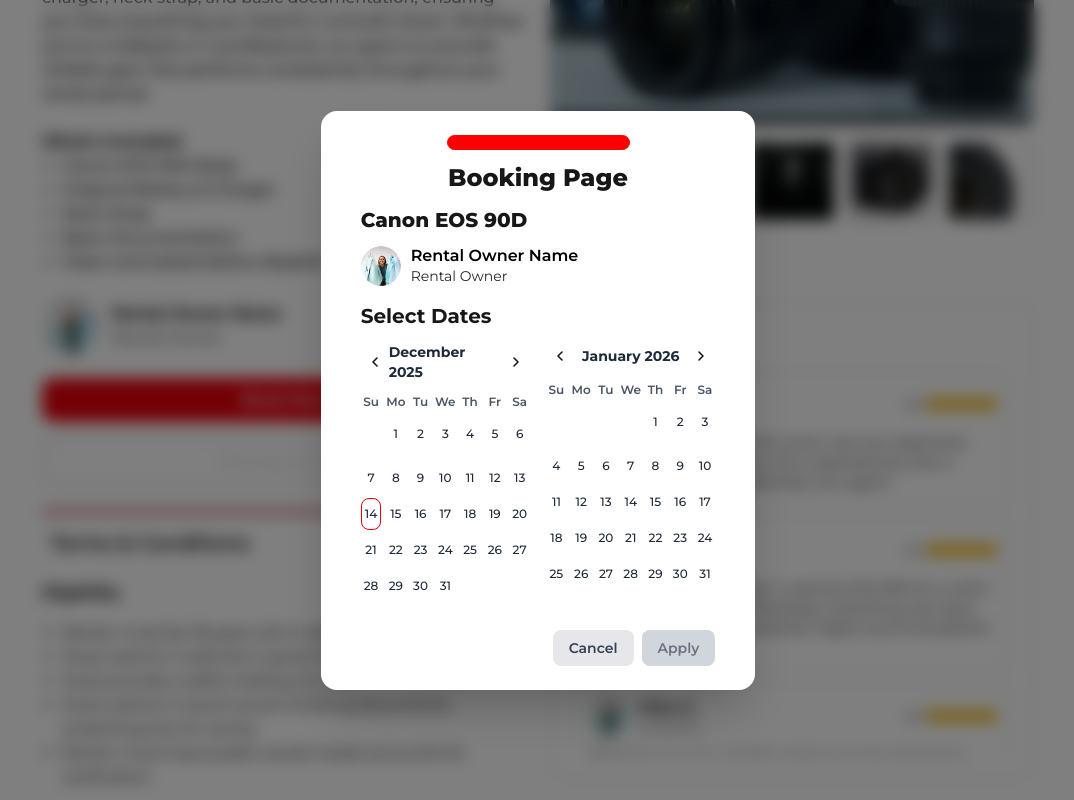
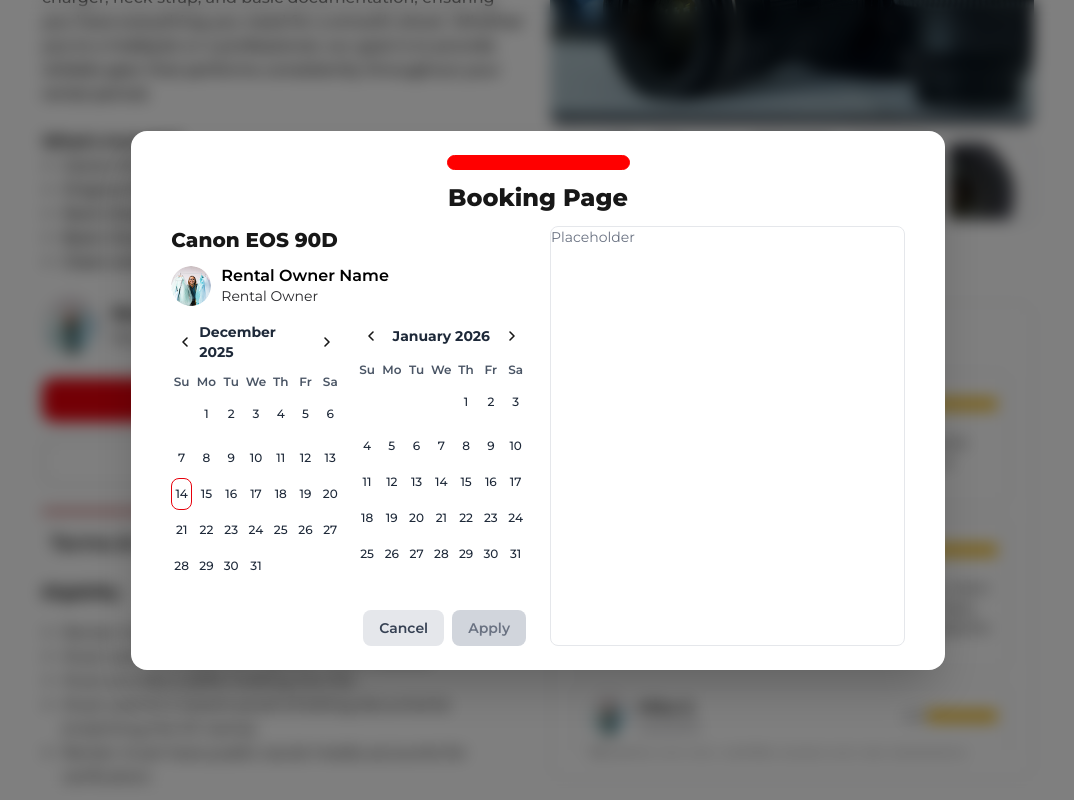
Before and after one commit to gabiuz/Lendr, a Next.js app in the folder client/: page /product-description in a window 1280 px wide. Both pictures are taken after a click on the button "Book Now". Shown: the whole page, without its empty margins (102-1176 px from the left). Built offline with nearby package versions, Linux system fonts and the light colour scheme.

Commit message:
fixed date layout & added rental details for second column

```diff
--- a/client/app/components/Booking.jsx
+++ b/client/app/components/Booking.jsx
@@ -186,7 +186,7 @@
                   Booking Page
                 </h1>
               </div>
-              <div className="modal-body mt-3">
+              <div className="modal-body mt-3 grid grid-cols-2 gap-6">
                 <div className="calendar-column w-full">
                   {/* Booking Details */}
                   <div className="product-info mb-3">
@@ -211,32 +211,29 @@
                       </div>
                     </div>
                   </div>
-
-
-                  <h2 className="text-xl font-bold mb-3">Select Dates</h2>
-
                   {/* Two Months Side by Side */}
                   <div className="flex gap-4">
                     <div className="flex-1">{renderCalendar(currentMonth)}</div>
                     <div className="flex-1">{renderCalendar(nextMonth)}</div>
                   </div>
 
+
+                  <div className="flex items-center justify-end gap-2 mt-4">
                   {/* Selected Dates Display */}
                   {selectedDates.start && (
-                    <div className="mt-3 p-2.5 bg-gray-100 rounded-lg">
-                      <p className="text-xs font-semibold text-gray-700">
-                        Start: {selectedDates.start.toLocaleDateString()}
+                    <p className="text-xs font-base text-gray-700">
+                        <span>
+                        {selectedDates.start.toLocaleDateString()}
+                        </span>
+                        <span> - </span>
+                        {selectedDates.end && (
+                          <span>
+                             {selectedDates.end.toLocaleDateString()}
+                          </span>
+                        )}
                       </p>
-                      {selectedDates.end && (
-                        <p className="text-xs font-semibold text-gray-700">
-                          End: {selectedDates.end.toLocaleDateString()}
-                        </p>
-                      )}
-                    </div>
                   )}
-
                   {/* Action Buttons */}
-                  <div className="flex justify-end gap-2 mt-4">
                     <button
                       onClick={onClose}
                       className="cursor-pointer px-4 py-2 bg-gray-200 hover:bg-gray-300 text-gray-700 rounded-lg text-sm font-semibold transition-colors"
@@ -260,6 +257,13 @@
                     </button>
                   </div>
                 </div>
+
+                {/* Second Column - Placeholder */}
+                <div className="rental-details w-full">
+                  <div className="border border-gray-200 rounded-lg h-full">
+                    <p className="text-gray-500 text-sm">Placeholder</p>
+                  </div>
+                </div>
               </div>
             </div>
           </div>
```
